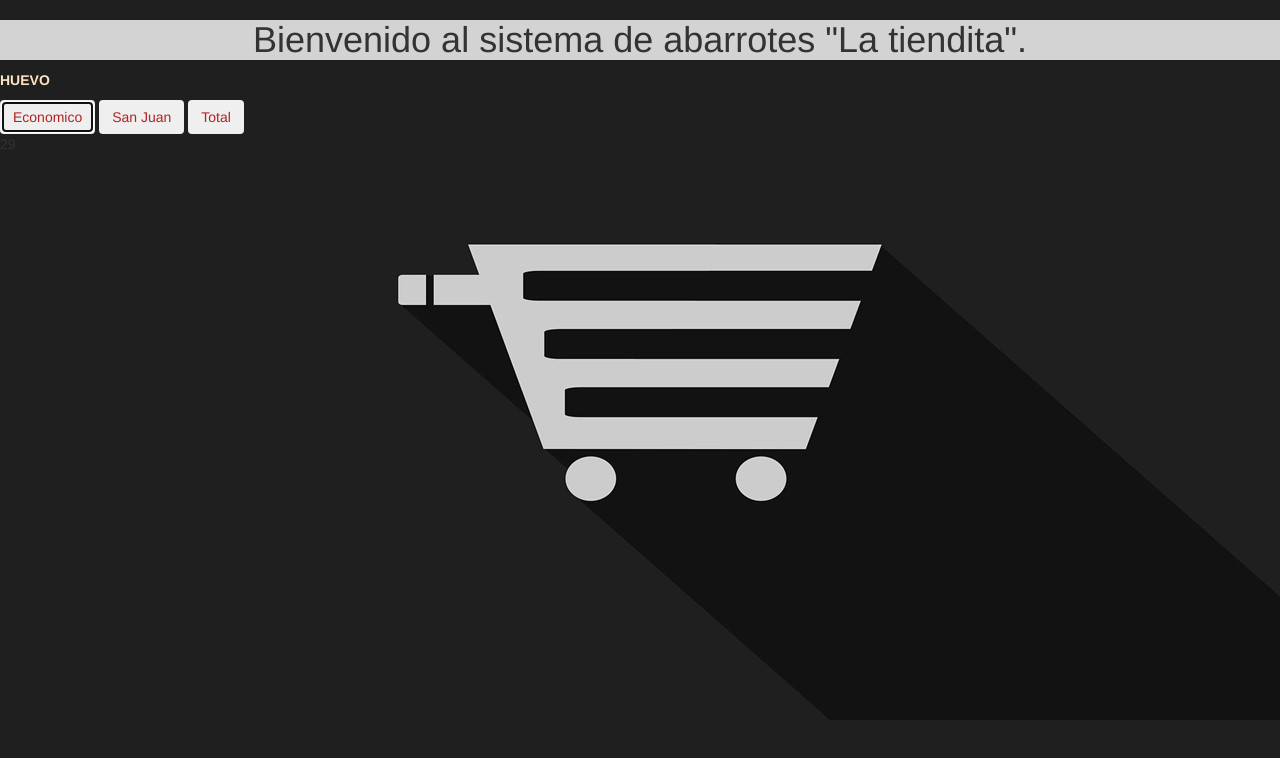
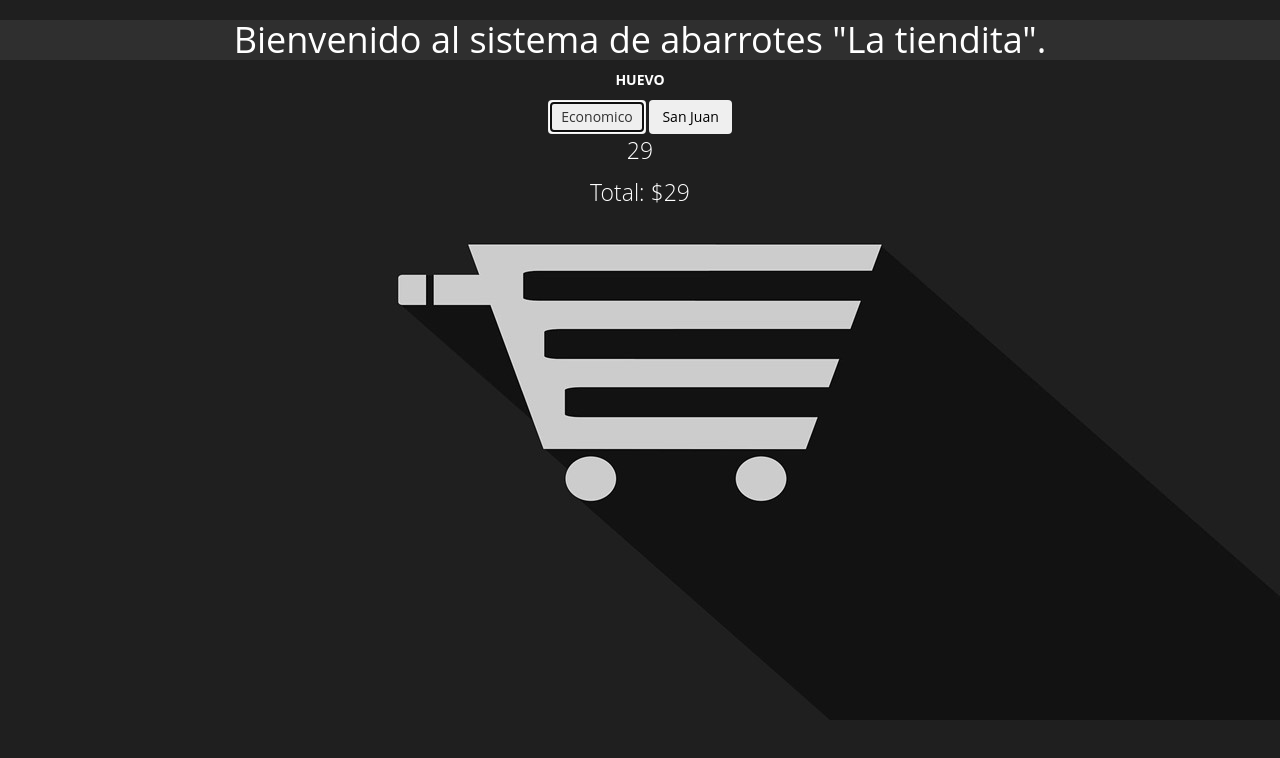
Before and after one commit to Mistery123/tiendita, a plain HTML site: page index.html in a window 1280 px wide. Both pictures are taken after a click on the button "Economico". Drawn offline with nearby package versions, Linux system fonts and the light colour scheme.

Commit message:
Corregir funciones de sumar :space_invader:
:+1:  :8ball:  :space_invader: :space_invader:

```diff
--- a/index.html
+++ b/index.html
@@ -1,36 +1,34 @@
+<!DOCTYPE html>
+
 <html>
 <head>
-    <title> Tiendita </title></head>
-     <meta charset="utf-8">
+  <title> Tiendita </title>
+  <meta charset="utf-8">
   <meta name="viewport" content="width=device-width, initial-scale=1">
   <link rel="stylesheet" href="https://maxcdn.bootstrapcdn.com/bootstrap/3.3.7/css/bootstrap.min.css">
+
   <script src="https://ajax.googleapis.com/ajax/libs/jquery/3.2.1/jquery.min.js"></script>
   <script src="https://maxcdn.bootstrapcdn.com/bootstrap/3.3.7/js/bootstrap.min.js"></script>
-<body style="background-image:url('tiendala.JPG')">
-    <h1 style="background-color:LightGray;" align="center">Bienvenido al sistema de abarrotes "La tiendita".</h1>
 
-  <p style="color:bisque" align="left"><b>HUEVO</b></p>
-     <script>
-    function economico() {
-    document.getElementById("demo").innerHTML = "29";
-}
-         function sanjuan() {
-    document.getElementById("demo").innerHTML = "32";
-         }
-         function total() {
-             document.getElementById("demo").innerHTML = 32+29;
-         }
-         </script>
-    <button style="color:firebrick" type="button" class="btn" onclick="economico()">Economico</button>
-    <button style="color:firebrick" type="button" class="btn" onclick="sanjuan()">San Juan</button>
-    <button style="color:firebrick" type="button" class="btn" onclick="total()">Total</button>
-<p id="demo"></p>
+  <script src="./main.js"> </script>
 
+  <link rel="stylesheet" type="text/css" href="hola.css">
 
+</head>
+    <body style="background-image:url('tiendala.JPG')">
+
+    <center>
+    <h1 class="hh">Bienvenido al sistema de abarrotes "La tiendita".</h1>
+    <p class="huevo"><b>HUEVO</b></p>
+
+    <button class="btn" onclick="economico()">Economico</button>
+    <button class="btn" onclick="sanjuan()">San Juan</button>
+
+    <p class="demo" id="_economicos"></p>
+    <p class="demo" id="_sanjuan"></p>
+    <p class="demo"  id="_total"></p>
+    </center>
     </body>
 
 
-
-
-
 </html>
--- /dev/null
+++ b/main.js
@@ -0,0 +1,23 @@
+var economicos = 0;
+var sanjuanes = 0;
+
+
+function economico() {
+
+    economicos = economicos + 29;
+   document.getElementById("_economicos").innerHTML = economicos;
+   total();
+
+}
+
+function sanjuan() {
+    sanjuanes = sanjuanes + 32;
+    document.getElementById("_sanjuan").innerHTML = sanjuanes;
+    total();
+}
+
+function total() {
+
+    document.getElementById("_total").innerHTML = `Total: $${economicos + sanjuanes}`;
+
+}
```
